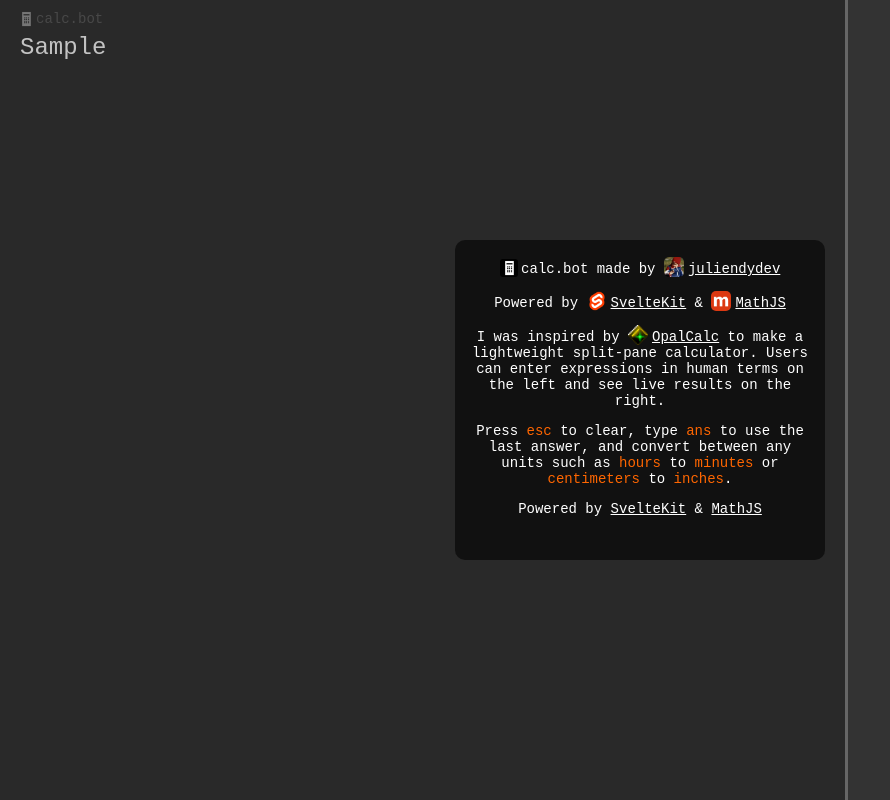
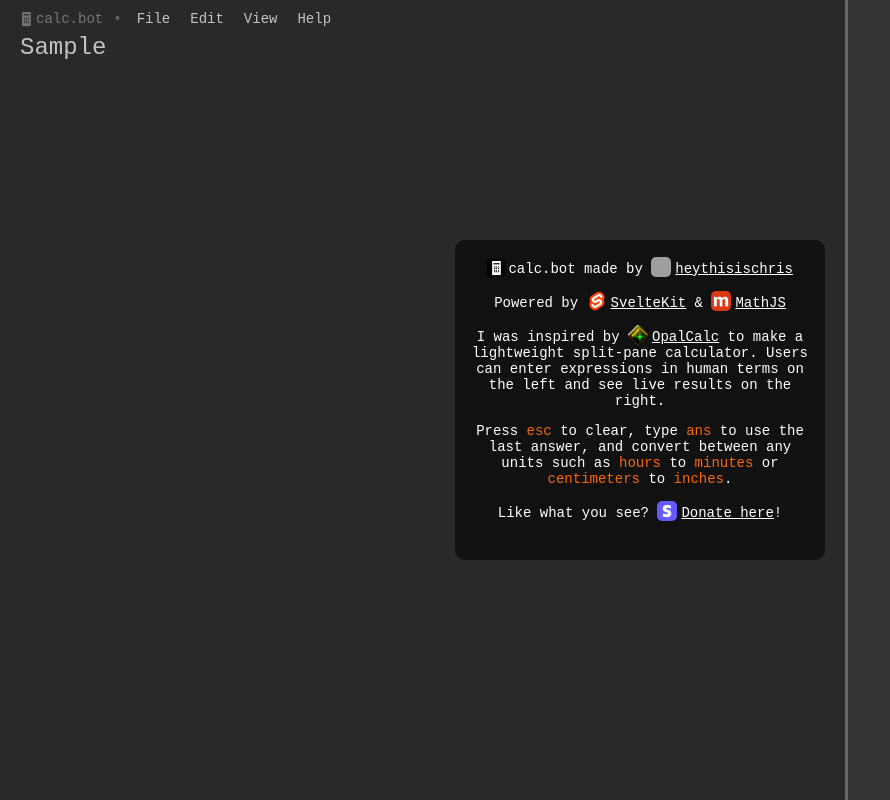
Before and after one commit to juliendy/calcbot, a SvelteKit app: page / in a window 1280 px wide. Both pictures are taken after typing "Sample" into the empty fields and a click on the button "calc.bot". Shown: the whole page, without its empty margins (0-890 px from the left). Built offline with nearby package versions, Linux system fonts and the light colour scheme; grey boxes are pictures that could not be loaded.

Commit message:
chore: toolbar added w/ styling

```diff
--- a/src/routes/+page.svelte
+++ b/src/routes/+page.svelte
@@ -7,14 +7,15 @@
 
 	let output = '';
 	let input = '';
-	let modal = false;
+	let modal = '';
+	let menu = '';
 
 	const onInput = (e) => {
-		const math = parser()
+		const math = parser();
 		let lastAnswer = '';
 		output = '';
 		const alphabet = 'abcdefghijklmnopqrstuvwxyz';
-		let alphabetIndex = 0
+		let alphabetIndex = 0;
 		for (let row of input.split('\n')) {
 			try {
 				if (['*', '/', '+', '-', '(', '^', '!'].includes(row[0])) {
@@ -68,10 +69,176 @@
 	<button
 		id="infoButton"
 		on:click={() => {
-			modal = !modal;
+			modal = modal ? '' : 'about';
 		}}
 		><img id="logo" alt="logo" src="/favicon.png" /> calc.bot
 	</button>
+		<span class="headerDivider">•</span>
+	<div class="toolbarContainer">
+		<button
+			class="toolbarButton"
+			on:click={() => {
+				menu = menu ? '' : 'file';
+			}}
+			on:mouseenter={() => {
+				if (menu) menu = 'file';
+			}}>File</button
+		>
+		{#if menu === 'file'}
+			<div
+				class="menuContainer"
+				use:clickOutside
+				on:click_outside={() => {
+					setTimeout(() => {
+						menu = '';
+					}, 0);
+				}}
+			>
+				<button
+					class="menuButton"
+					on:click={() => {
+						menu = '';
+						input = '';
+						output = '';
+					}}>New</button
+				>
+				<button
+					class="menuButton"
+					on:click={() => {
+						menu = '';
+						modal = 'open';
+					}}>Open</button
+				>
+				<button
+					class="menuButton"
+					on:click={() => {
+						menu = '';
+					}}>Save</button
+				>
+				<button
+					class="menuButton"
+					on:click={() => {
+						menu = '';
+						modal = 'save';
+					}}>Save as</button
+				>
+				<button
+					class="menuButton"
+					on:click={() => {
+						menu = '';
+						modal = 'share';
+					}}>Share</button
+				>
+			</div>
+		{/if}
+	</div>
+	<div class="toolbarContainer">
+		<button
+			class="toolbarButton"
+			on:click={() => {
+				menu = menu ? '' : 'edit';
+			}}
+			on:mouseenter={() => {
+				if (menu) menu = 'edit';
+			}}>Edit</button
+		>
+		{#if menu === 'edit'}
+			<div
+				class="menuContainer"
+				use:clickOutside
+				on:click_outside={() => {
+					setTimeout(() => {
+						menu = '';
+					}, 0);
+				}}
+			>
+				<button
+					class="menuButton"
+					on:click={() => {
+						menu = '';
+					}}>Cut</button
+				>
+				<button
+					class="menuButton"
+					on:click={() => {
+						menu = '';
+					}}>Copy</button
+				>
+				<button
+					class="menuButton"
+					on:click={() => {
+						menu = '';
+					}}>Paste</button
+				>
+			</div>
+		{/if}
+	</div>
+
+	<div class="toolbarContainer">
+		<button
+			class="toolbarButton"
+			on:click={() => {
+				menu = menu ? '' : 'view';
+			}}
+			on:mouseenter={() => {
+				if (menu) menu = 'view';
+			}}>View</button
+		>
+		{#if menu === 'view'}
+			<div
+				class="menuContainer"
+				use:clickOutside
+				on:click_outside={() => {
+					setTimeout(() => {
+						menu = '';
+					}, 0);
+				}}
+			>
+				<button
+					class="menuButton"
+					on:click={() => {
+						menu = '';
+					}}>Switch Theme</button
+				>
+				<button
+					class="menuButton"
+					on:click={() => {
+						menu = '';
+					}}>Change Font</button
+				>
+			</div>
+		{/if}
+	</div>
+	<div class="toolbarContainer">
+		<button
+			class="toolbarButton"
+			on:click={() => {
+				menu = menu ? '' : 'help';
+			}}
+			on:mouseenter={() => {
+				if (menu) menu = 'help';
+			}}>Help</button
+		>
+		{#if menu === 'help'}
+			<div
+				class="menuContainer"
+				use:clickOutside
+				on:click_outside={() => {
+					setTimeout(() => {
+						menu = '';
+					}, 0);
+				}}
+			>
+				<button
+					class="menuButton"
+					on:click={() => {
+						menu = '';
+						modal = 'about';
+					}}>About</button
+				>
+			</div>
+		{/if}
+	</div>
 </div>
 <SplitPane>
 	<textarea
@@ -87,20 +254,23 @@
 	</div>
 </SplitPane>
 {#if modal}
-	<!-- svelte-ignore a11y-click-events-have-key-events -->
+<div id="outerModal">
 		<div
-		id="outerModal"
-		on:click={(e) => {
-			if (e.target.id === 'outerModal') {
-				modal = false;
-			}
+			id="innerModal"
+			use:clickOutside
+			on:click_outside={() => {
+				modal = '';
 			}}
 		>
-		<div id="innerModal">
+			{#if modal === 'about'}
 				<p>
 					<img id="modalLogo" alt="logo" src="/favicon.png" /> calc.bot made by
-				<a target="_blank" rel="noreferrer" href="https://juliendy.dev"
-					><img alt="juliendydev" class="thumbnail" src="./image.webp" />juliendydev</a
+					<a target="_blank" rel="noreferrer" href="https://htic.io"
+						><img
+							alt="heythisischris"
+							class="thumbnail"
+							src="./heythisischris.png"
+						/>heythisischris</a
 					>
 				</p>
 				<p>
@@ -128,14 +298,58 @@
 					to <span>inches</span>.
 				</p>
 				<p>
-				Powered by <a target="_blank" rel="noreferrer" href="https://kit.svelte.dev">SvelteKit</a> &
-				<a target="_blank" rel="noreferrer" href="https://www.npmjs.com/package/mathjs">MathJS</a>
+					Like what you see? <a
+						target="_blank"
+						rel="noreferrer"
+						href="https://donate.stripe.com/4gw7tI7gIc380jC7ss"
+						><img alt="Stripe" class="thumbnail" src="./stripe.png" />Donate here</a
+					>!
 				</p>
+			{/if}
+			{#if modal === 'open'}
+				Open
+			{/if}
+			{#if modal === 'save'}
+				Save
+			{/if}
 		</div>
 	</div>
 {/if}
 
 <style>
+	.headerDivider {
+		color: #666;
+	}
+	.menuContainer {
+		min-width: 75px;
+		padding: 10px;
+		background-color: #222;
+		display: flex;
+		flex-direction: column;
+		gap: 10px;
+	}
+	.toolbarContainer {
+		display: flex;
+		flex-direction: column;
+	}
+	.toolbarButton,
+	.menuButton {
+		all: unset;
+		padding: 0px 5px;
+	}
+	.toolbarButton {
+		margin-bottom: 2px;
+	}
+	.toolbarButton:hover,
+	.menuButton:hover {
+		text-decoration-line: underline;
+	}
+	.menuContainer {
+		display: flex;
+		flex-direction: column;
+		position: absolute;
+		top: 20px;
+	}
 	#logo {
 		width: 18px;
 		height: 18px;
@@ -157,6 +371,7 @@
 		transition: opacity 0.1s;
 		display: flex;
 		opacity: 0.5;
+		height: 10px;
 	}
 	#infoButton:hover {
 		opacity: 1;
@@ -203,8 +418,11 @@
 		top: 11px;
 		left: 17px;
 		font-size: 14px;
-		color: #666;
 		user-select: none;
+		width: 100%;
+		display: flex;
+		flex-direction: row;
+		gap: 10px;
 	}
 	textarea {
 		height: calc(100vh - 70px);
```
Lines whose indentation alone changed are shown as unchanged.
